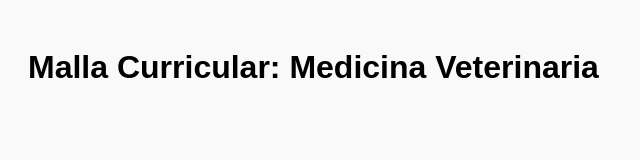
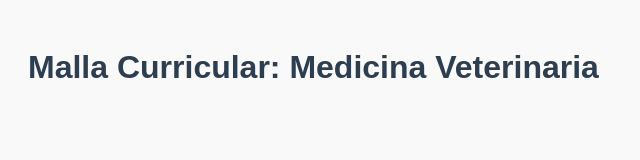
Before and after one commit to Alepaz1209/malla-interactiva, a plain HTML site: page index.html in a window 1280 px wide. Shown: the whole page, without its empty margins (0-640 px from the left). Drawn offline with Linux system fonts and the light colour scheme.

Commit message:
Update index.html

```diff
--- a/index.html
+++ b/index.html
@@ -1,6 +1,8 @@
 <!DOCTYPE html>
 <html lang="es">
-<head>
+<link rel="stylesheet" href="style.css">
+
+
   <meta charset="UTF-8" />
   <meta name="viewport" content="width=device-width, initial-scale=1.0" />
   <title>Malla Medicina Veterinaria</title>
```
